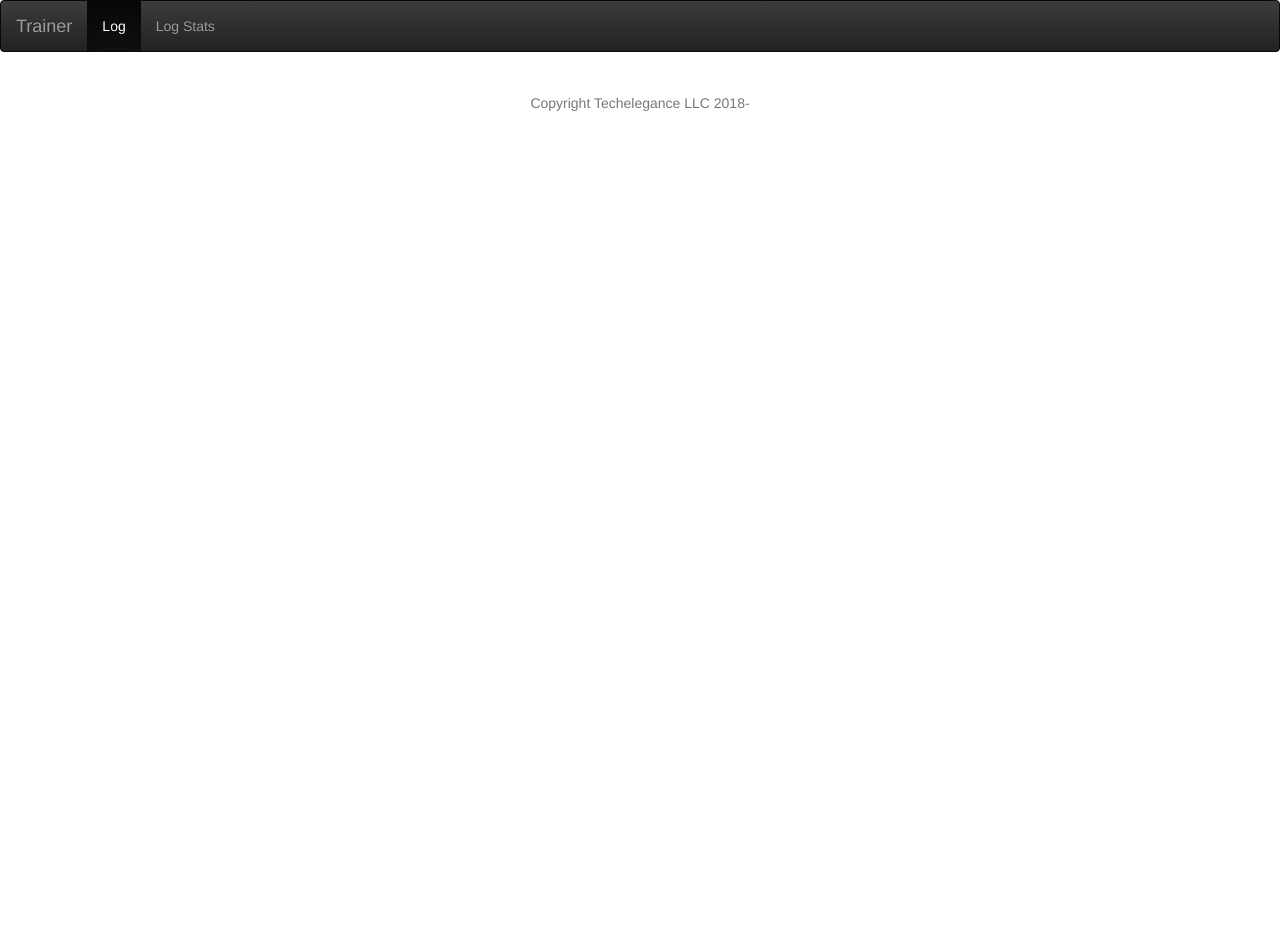
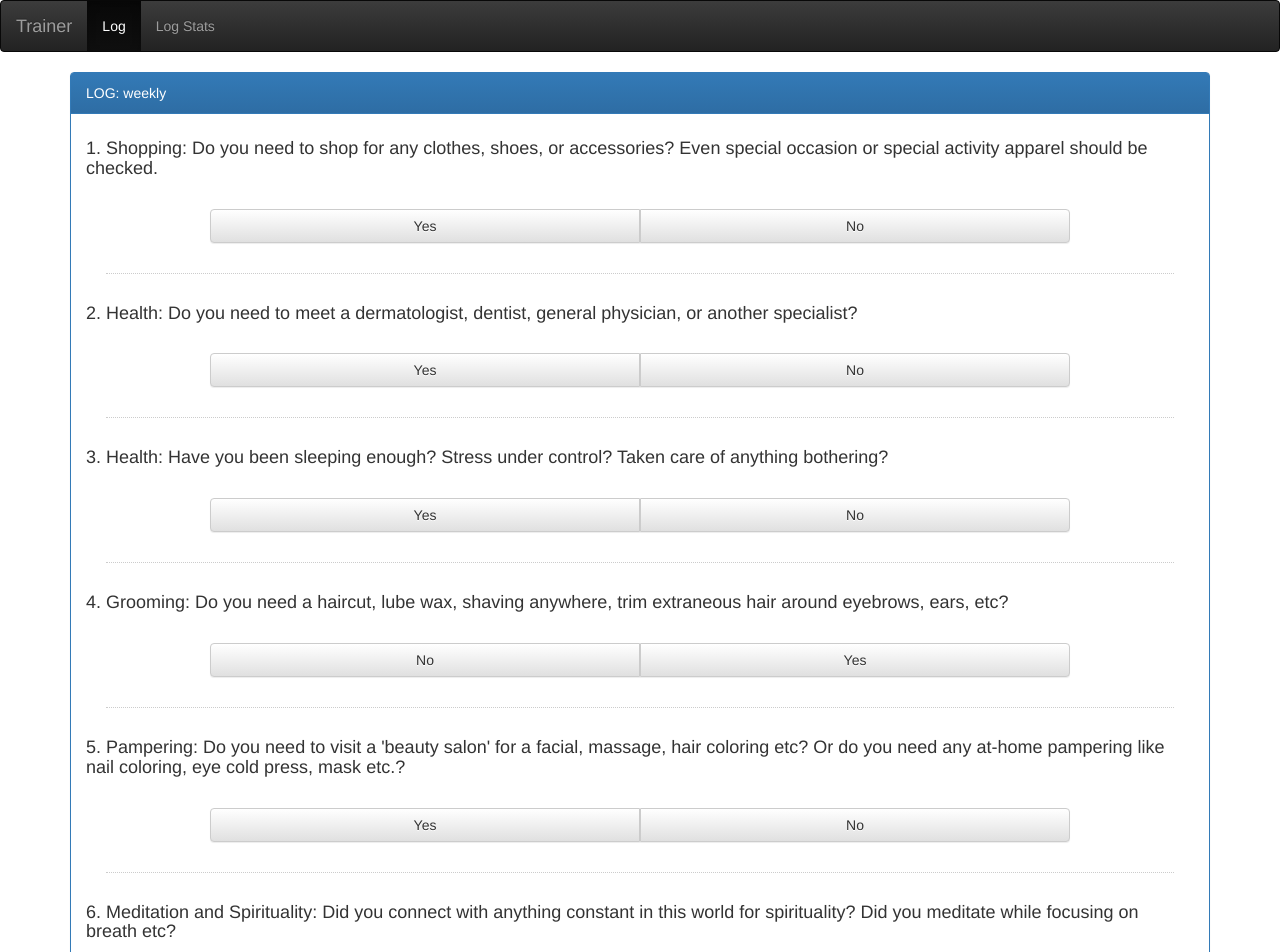
Before and after one commit to skangude/trainer, an Angular app: page /weekly in a window 1280 px wide. Before the commit this address led to /. Shown: the top 952 px of the page. Before the commit the page ends 800 px from the top, so only its background shows below. Built offline with nearby package versions, Linux system fonts and the light colour scheme.

Commit message:
added code for weekly log with a list of questions in weekly.js and route and in log options

```diff
--- a/src/app/app-routing/app-routing.module.ts
+++ b/src/app/app-routing/app-routing.module.ts
@@ -9,9 +9,11 @@ import { LogOptionsComponent } from '../log-options/log-options.component';
 import { LogResultComponent } from '../log-result/log-result.component';
 import {tenMinLogConstants} from '../../10min';
 import {final30MinLogConstants} from '../../final30min';
+import {weeklyLogConstants} from '../../weekly';
 
 
 const appRoutes:Routes = [
+  {path:'weekly',component:LogComponent,data:{type:'weekly',logConstants: weeklyLogConstants  }},
   {path:'final30min',component:LogComponent,data:{type:'final30min',logConstants: final30MinLogConstants  }},
   {path:'10min',component:LogComponent,data:{type:'10min',logConstants: tenMinLogConstants  }},
   {path:'30min',component:LogComponent,data:{type:'30min',logConstants: thirtyMinLogConstants }},
--- a/src/app/log-options/log-options.component.html
+++ b/src/app/log-options/log-options.component.html
@@ -1,6 +1,7 @@
 <h3 class="text-center">LOGGING</h3>
 <app-ten-colm-btn [btnText]="'10 Min Log'" [linkPath]="'10min'"></app-ten-colm-btn>
 <app-ten-colm-btn [btnText]="'Final 30 Min Log'" [linkPath]="'final30min'"></app-ten-colm-btn>
+<app-ten-colm-btn [btnText]="'Weekly Log'" [linkPath]="'weekly'"></app-ten-colm-btn>
 <app-ten-colm-btn [btnText]="'OLD 30 Min Log'" [linkPath]="'30min'"></app-ten-colm-btn>
 <app-ten-colm-btn [btnText]="'Location Change Log'" [linkPath]="'locationChange'"></app-ten-colm-btn>
 <app-ten-colm-btn [btnText]="'Nightly Log'" [linkPath]="'nightly'"></app-ten-colm-btn>
--- /dev/null
+++ b/src/weekly.js
@@ -0,0 +1,52 @@
+export const weeklyLogConstants = [
+	{
+		"heading": "Shopping",
+		"sname": "need_shopping_for_clothes_accessories_shoes",
+		"fulltext": "Do you need to shop for any clothes, shoes, or accessories? Even special occasion or special activity apparel should be checked.",
+		"action": "No",
+		"inaction": "Yes"
+    },
+    {
+		"heading": "Health",
+		"sname": "doctor_checkups",
+		"fulltext": "Do you need to meet a dermatologist, dentist, general physician, or another specialist?",
+		"action": "No",
+		"inaction": "Yes"
+    },
+    {
+		"heading": "Health",
+		"sname": "rest_relaxation_check",
+		"fulltext": "Have you been sleeping enough? Stress under control? Taken care of anything bothering?",
+		"action": "No",
+		"inaction": "Yes"
+    },
+    {
+		"heading": "Grooming",
+		"sname": "haircut_pubeWax_shave_stray_hair_removal_check",
+		"fulltext": "Do you need a haircut, lube wax, shaving anywhere, trim extraneous hair around eyebrows, ears, etc?",
+		"action": "Yes",
+		"inaction": "No"
+    },
+    {
+		"heading": "Pampering",
+		"sname": "nail_color_facial_hair_color_beauty_salon_visit",
+		"fulltext": "Do you need to visit a 'beauty salon' for a facial, massage, hair coloring etc? Or do you need any at-home pampering like nail coloring, eye cold press, mask etc.?",
+		"action": "No",
+		"inaction": "Yes"
+    },
+    {
+		"heading": "Meditation and Spirituality",
+		"sname": "meditation_connect_with_constants",
+		"fulltext": "Did you connect with anything constant in this world for spirituality? Did you meditate while focusing on breath etc?",
+		"action": "No",
+		"inaction": "Yes"
+    },
+    {
+		"heading": "Sexuality",
+		"sname": "improving_sexual_pleasure",
+		"fulltext": "Have you taken initiatives to improve your sex life? Added any new toys, learnt new makeup skills, any new role playing, any new adventures, any new avatars in general to add spice and diversity in sex life?",
+		"action": "No",
+		"inaction": "Yes"
+    }
+
+];
```
